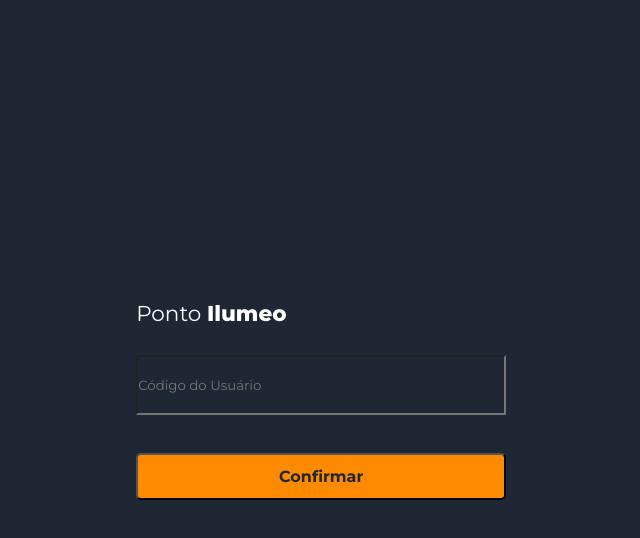
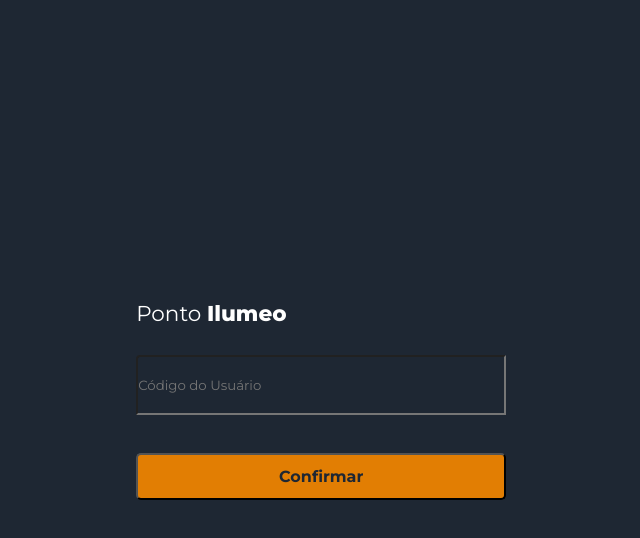
Before and after one commit to olliso17/registro_ponto_front_end, a React (Vite) app: page / in a window 1280 px wide. In both pictures the pointer is over the button "Confirmar". Shown: the top 538 px of the page, without its empty margins (267-907 px from the left). Built offline with nearby package versions, Linux system fonts and the light colour scheme.

Commit message:
update button

```diff
--- a/src/components/button/Button.module.css
+++ b/src/components/button/Button.module.css
@@ -19,3 +19,6 @@
     border-radius: 5px;
     margin-top:10px
 }
+.button:hover{
+    background-color: #e27e03;
+}
```
